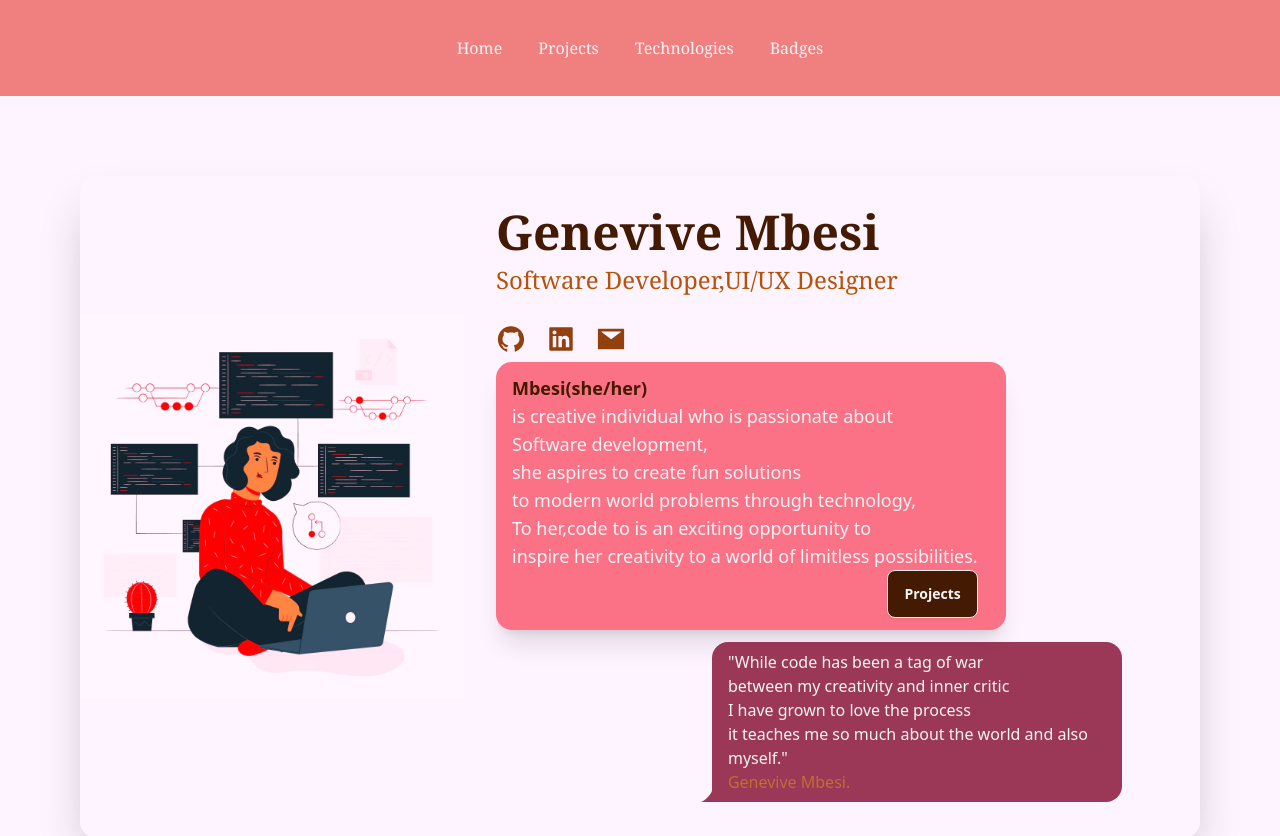
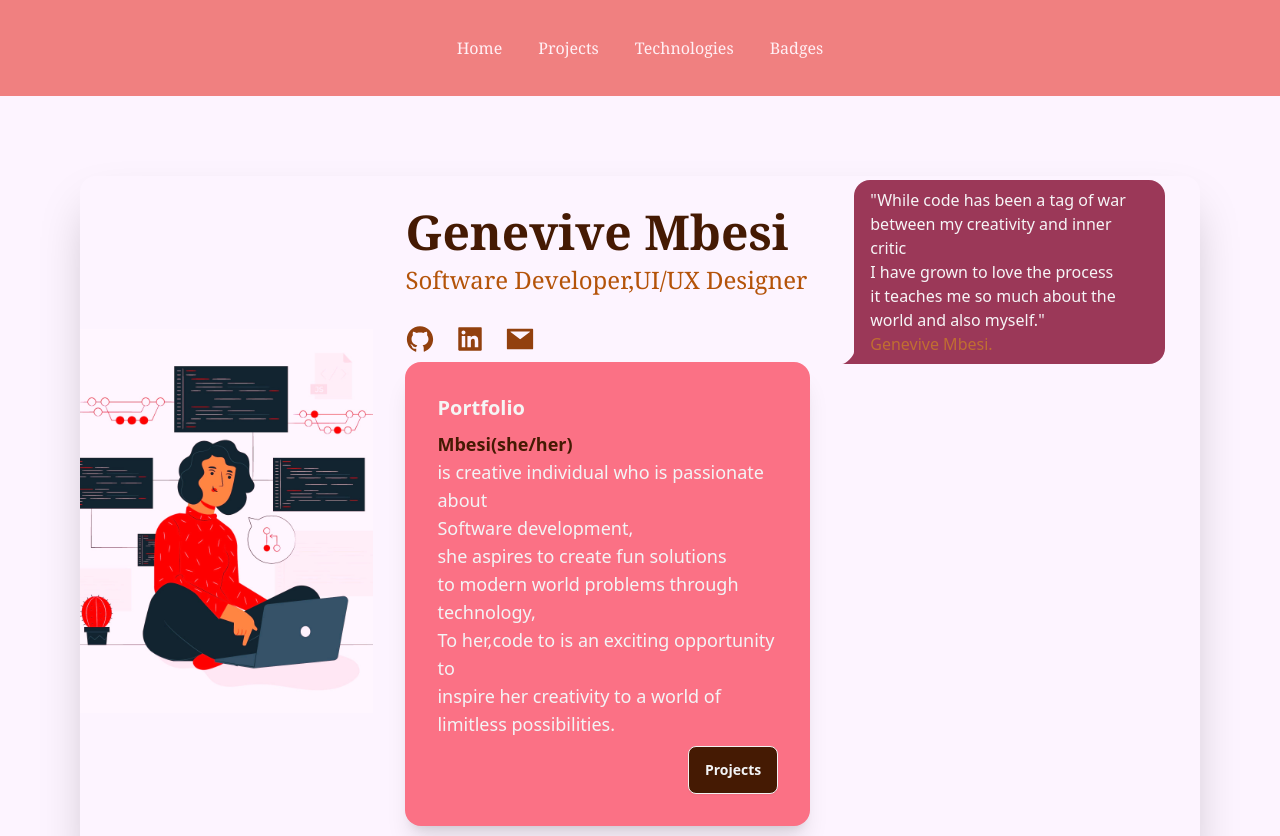
Before and after one commit to Genevive-Mbesi/Portfolio, a React (Create React App) app in the folder portfolio/: page / in a window 1280 px wide. Shown: the top 836 px of the page. Built offline with nearby package versions, Linux system fonts and the light colour scheme.

Commit message:
home adjust

```diff
--- a/portfolio/src/components/home.jsx
+++ b/portfolio/src/components/home.jsx
@@ -12,7 +12,7 @@ export default function Home() {
           <figure>
             <img src={assets} alt="Album" className="w-96 h-96" />
           </figure>
-          <div className="card-body max-w-screen-lg flex flex-col w-full md:w-96 ">
+          <div className="card-body">
             <h2 className="card-title text-amber-950 font-serif text-5xl font-bold">
               Genevive Mbesi
             </h2>
@@ -20,10 +20,18 @@ export default function Home() {
               Software Developer,UI/UX Designer
             </p>
             <Contacts />
-            <div className="chat-bubble bg-rose-400 shadow-xl">
-              <div className="chat chat-start">
-                <div className="bg-rose-400 ">
-                  <p className="text-gray-100 text-base text-lg">
+            <div className="card-container">
+            <div className="card w-100 bg-rose-400 shadow-xl">
+              <div className="card-body">
+                <h2 className="card-title text-neutral-100">
+                  Portfolio
+                  <div className="text-4xl">
+                    <a href="https://github.com/Genevive-Mbesi/Portfolio">
+
+                    </a>
+                  </div>
+                </h2>
+                <p className="text-gray-100 text-base text-lg">
                     <span className="text-amber-950 font-semibold ">
                       Mbesi(she/her)
                     </span>
@@ -48,11 +56,17 @@ export default function Home() {
                       </button>
                     </Link>
                   </div>
+              </div>
+            </div>
+          </div>
+            <div className="card-container bg-rose-400 shadow-xl">
+              <div className="card w-100">
                 </div>
               </div>
             </div>
             <div className="card-actions justify-end">
-              <div className="chat  chat-start">
+
+              <div className="chat justify-end chat-start">
                 <div className="chat-bubble animate-pulse text-neutral-100 bg-rose-900">
                   "While code has been a tag of war
                   <br /> between my creativity and inner critic
@@ -66,6 +80,5 @@ export default function Home() {
           </div>
         </div>
       </div>
-    </div>
   );
 }
```
